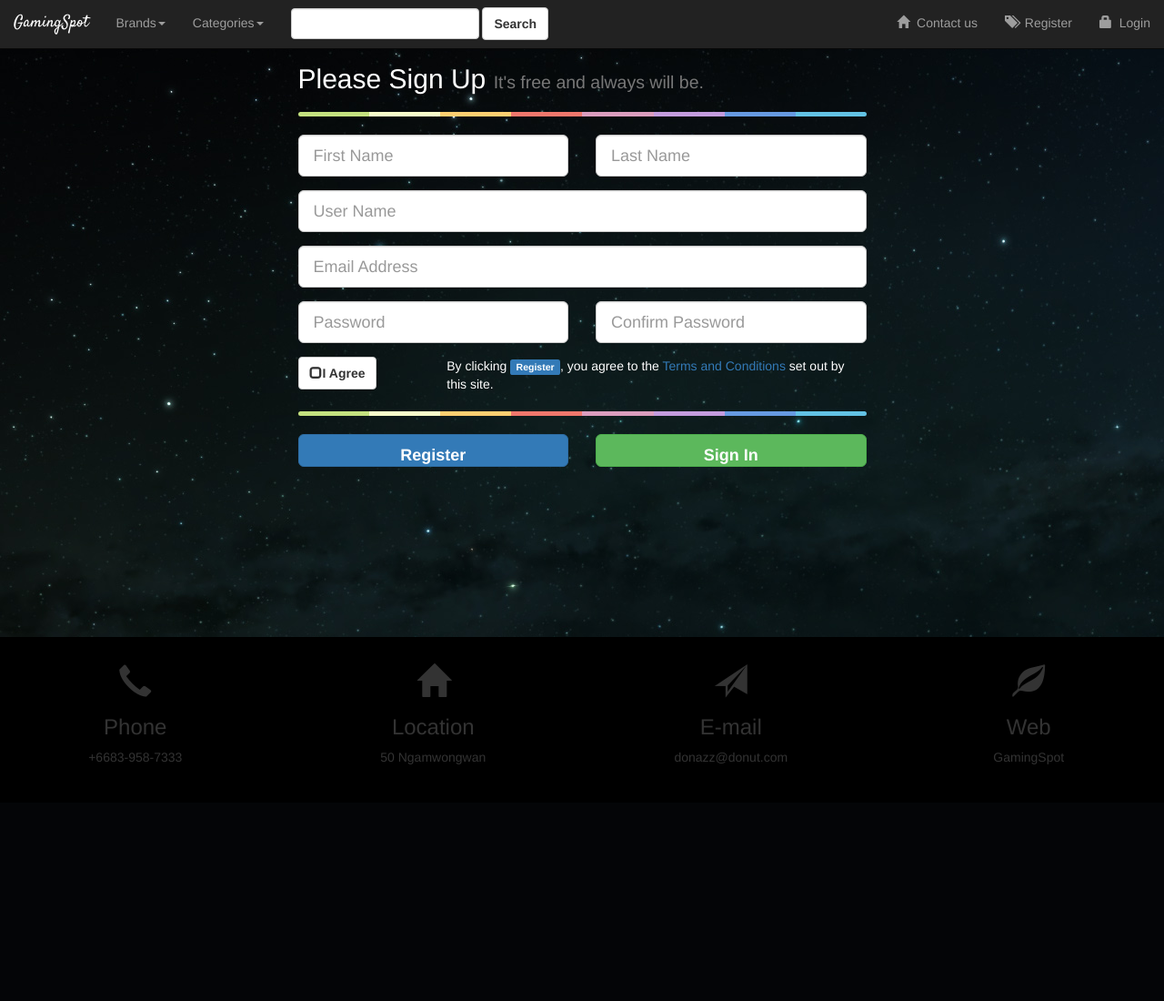
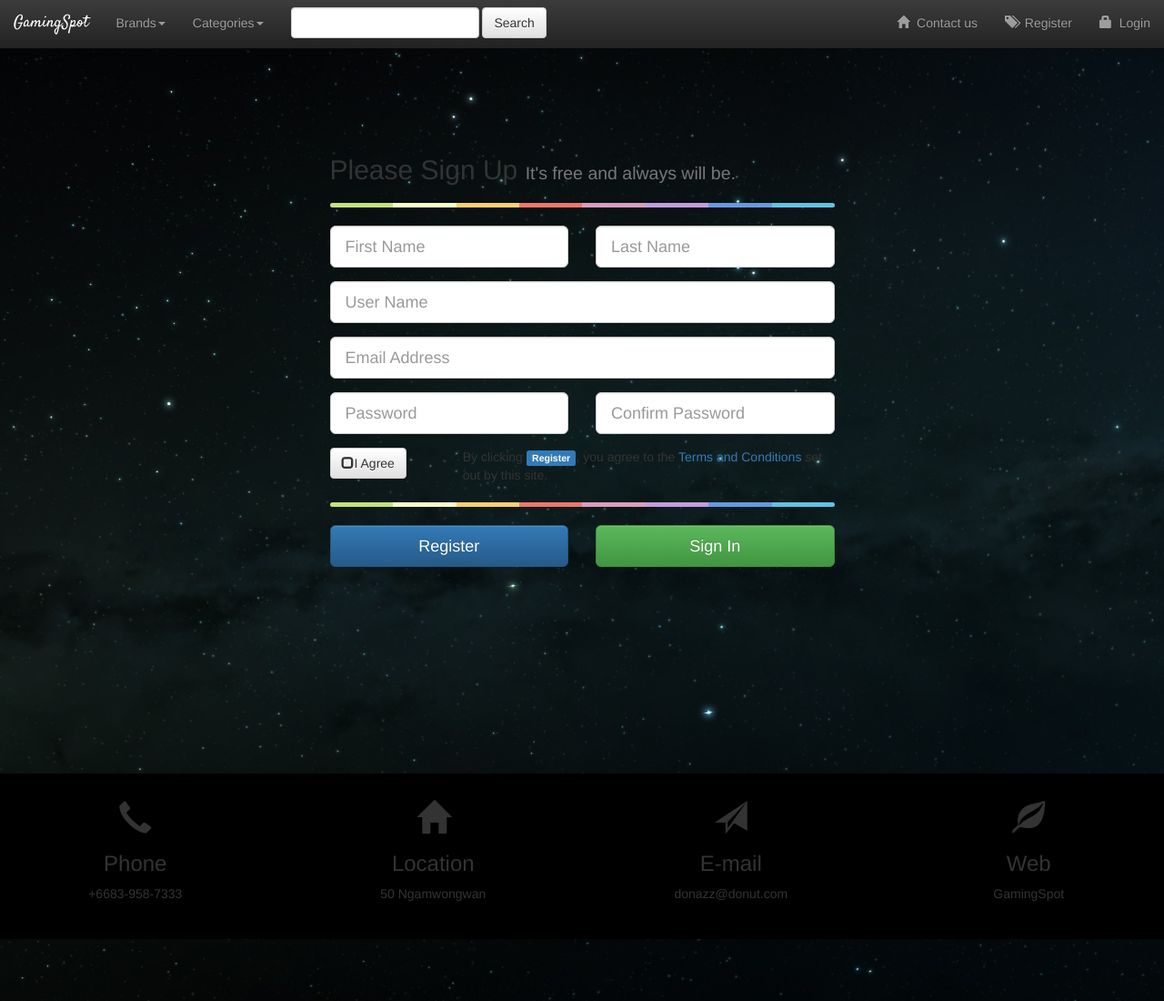
Before and after one commit to ballpor98/TheDarkCompany, a Django app: page /regis/ in a window 1280 px wide. Shown: the whole page at 91% size. Before the commit the page ends 840 px from the top, so only its background shows below. Run offline with Django 3.2, Linux system fonts and the light colour scheme; some libraries are stand-ins or nearby versions.

Commit message:
move path of css in base file to specific file

```diff
--- a/gamingSpot/shop/static/shop/register-page.css
+++ b/gamingSpot/shop/static/shop/register-page.css
@@ -1,3 +1,11 @@
+body{
+	margin-top: 150px;
+    height: 100%;
+    background-repeat: no-repeat;
+    background: white url('images/background.jpg');
+    margin-bottom: 150px;
+}
+
 /* Credit to bootsnipp.com for the css for the color graph */
 .colorgraph {
   height: 5px;
--- a/gamingSpot/shop/static/shop/style.css
+++ b/gamingSpot/shop/static/shop/style.css
@@ -1,14 +1,3 @@
-html {
-  position: relative;
-  min-height: 100%;
-}
-
-body{
-    background: white url('images/background.jpg');
-    margin-bottom: 150px;
-
-}
-
 #wrapper {
 	min-height:100%;
 	position:relative;
--- a/gamingSpot/shop/templates/shop/base.html
+++ b/gamingSpot/shop/templates/shop/base.html
@@ -6,23 +6,31 @@
     <meta http-equiv="X-UA-Compatible" content="IE=edge">
     <meta name="viewport" content="width=device-width, initial-scale=1">
     <title>DarkCompany</title>
+
     <link rel="shortcut icon" type="image/png" href="{%  static 'favicon.ico' %}"/>
-    <link rel="stylesheet" href="https://maxcdn.bootstrapcdn.com/bootstrap/3.3.6/css/bootstrap.min.css">
+
     <link href='https://fonts.googleapis.com/css?family=Satisfy' rel='stylesheet' type='text/css'>
-    <link href="//maxcdn.bootstrapcdn.com/font-awesome/4.1.0/css/font-awesome.min.css" rel="stylesheet">
-    <link rel="stylesheet" type="text/css" href="http://netdna.bootstrapcdn.com/font-awesome/4.0.3/css/font-awesome.min.css">
-    <link href="//maxcdn.bootstrapcdn.com/font-awesome/4.3.0/css/font-awesome.min.css" rel="stylesheet">
+
+    <link href='http://fonts.googleapis.com/css?family=Roboto:400,500,300,700' rel='stylesheet' type='text/css'>
+
+    <!-- Latest compiled and minified CSS -->
+    <link rel="stylesheet" href="https://maxcdn.bootstrapcdn.com/bootstrap/3.3.7/css/bootstrap.min.css" integrity="sha384-BVYiiSIFeK1dGmJRAkycuHAHRg32OmUcww7on3RYdg4Va+PmSTsz/K68vbdEjh4u" crossorigin="anonymous">
+
+    <!-- Optional theme -->
+    <link rel="stylesheet" href="https://maxcdn.bootstrapcdn.com/bootstrap/3.3.7/css/bootstrap-theme.min.css" integrity="sha384-rHyoN1iRsVXV4nD0JutlnGaslCJuC7uwjduW9SVrLvRYooPp2bWYgmgJQIXwl/Sp" crossorigin="anonymous">
+
+    <!-- Latest compiled and minified JavaScript -->
+    <script src="https://maxcdn.bootstrapcdn.com/bootstrap/3.3.7/js/bootstrap.min.js" integrity="sha384-Tc5IQib027qvyjSMfHjOMaLkfuWVxZxUPnCJA7l2mCWNIpG9mGCD8wGNIcPD7Txa" crossorigin="anonymous"></script>
+
+    <script src="https://ajax.googleapis.com/ajax/libs/jquery/1.12.0/jquery.min.js"></script>
+
+    <script src="http://maxcdn.bootstrapcdn.com/bootstrap/3.3.6/js/bootstrap.min.js"></script>
+
     <link rel="stylesheet" type="text/css" href="{% static 'shop/style.css' %}"/>
-    <link rel="stylesheet" type="text/css" href="{% static 'shop/login-page.css' %}"/>
-    <link rel="stylesheet" type="text/css" href="{% static 'shop/register-page.css' %}"/>
-    <link href='http://fonts.googleapis.com/css?family=Roboto:400,500,300,700' rel='stylesheet' type='text/css'>
-    <link href="https://maxcdn.bootstrapcdn.com/font-awesome/4.6.3/css/font-awesome.min.css" rel="stylesheet" integrity="sha384-T8Gy5hrqNKT+hzMclPo118YTQO6cYprQmhrYwIiQ/3axmI1hQomh7Ud2hPOy8SP1" crossorigin="anonymous">
-    <link href="//maxcdn.bootstrapcdn.com/font-awesome/4.2.0/css/font-awesome.min.css" rel="stylesheet">
-    <script src="https://ajax.googleapis.com/ajax/libs/jquery/1.12.0/jquery.min.js"></script>
-    <script src="http://maxcdn.bootstrapcdn.com/bootstrap/3.3.6/js/bootstrap.min.js"></script>
-    <script src="{% static 'shop/js/bootstrap-carousel.js' %}"></script>
-    <script src="{% static 'shop/js/login-page.js' %}"></script>
-    <script src="{% static 'shop/js/register-page.js' %}"></script>
+
+    {% block css %}
+    {% endblock %}
+
 </head>
 
 <body>
--- a/gamingSpot/shop/templates/shop/regis.html
+++ b/gamingSpot/shop/templates/shop/regis.html
@@ -1,4 +1,11 @@
 {% extends 'shop/base.html' %}
+{% load staticfiles %}
+{% load static %}
+
+{% block css %}
+<script src="{% static 'shop/js/register-page.js' %}"></script>
+<link rel="stylesheet" type="text/css" href="{% static 'shop/register-page.css' %}"/>
+{% endblock %}
 
 {% block content %}
 <div class="container">
```
Also changed, not shown: gamingSpot/shop/templates/shop/index.html (+5 -4 lines), gamingSpot/shop/templates/shop/login.html (+7 -0 lines). Lines whose indentation alone changed are shown as unchanged.
